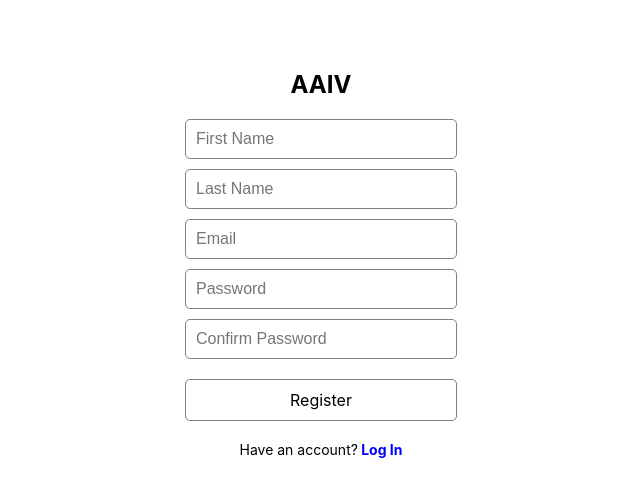
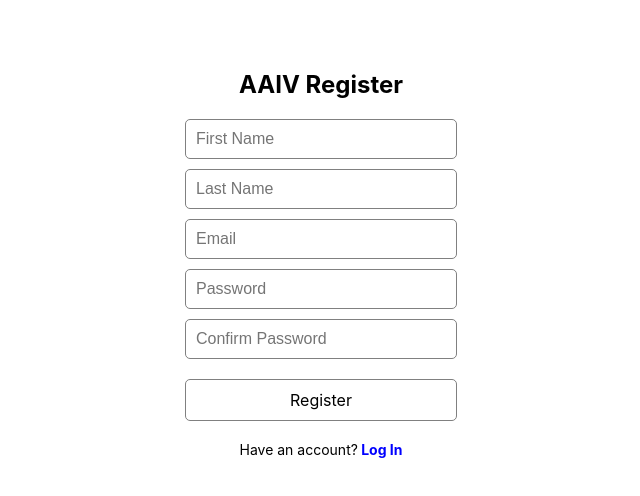
Before and after one commit to Kingdom-Coders/aaiv-app, a React (Create React App) app in the folder frontend/: page /register in a window 1280 px wide. Shown: the top 496 px of the page, without its empty margins (319-959 px from the left). Built offline with nearby package versions, Linux system fonts and the light colour scheme.

Commit message:
Changed register title

```diff
--- a/frontend/src/screens/Auth/Register/Register.js
+++ b/frontend/src/screens/Auth/Register/Register.js
@@ -37,7 +37,7 @@ const Register = () => {
 
   return (
     <div className="container">
-      <h2>AAIV</h2>
+      <h2>AAIV Register</h2>
       <div className="formContainer">
       <input
           className="formInput"
```
